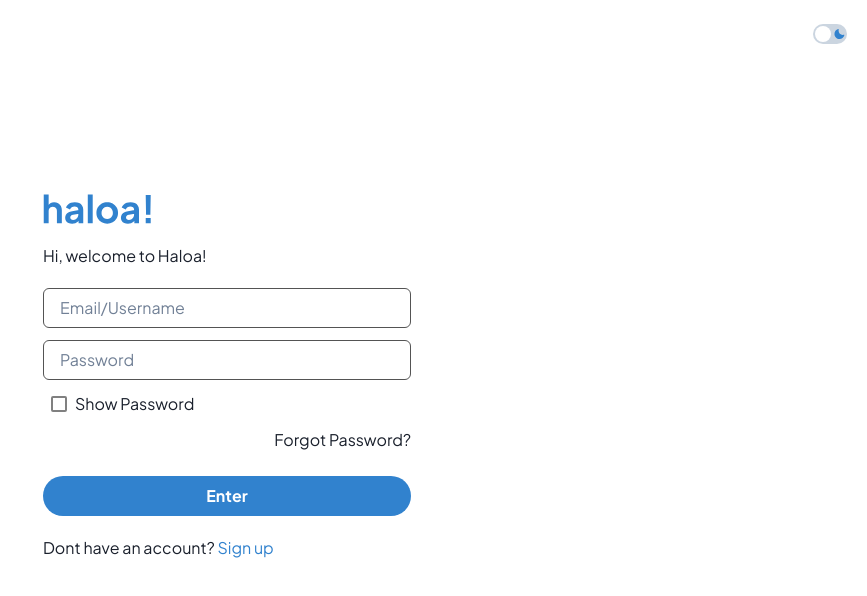
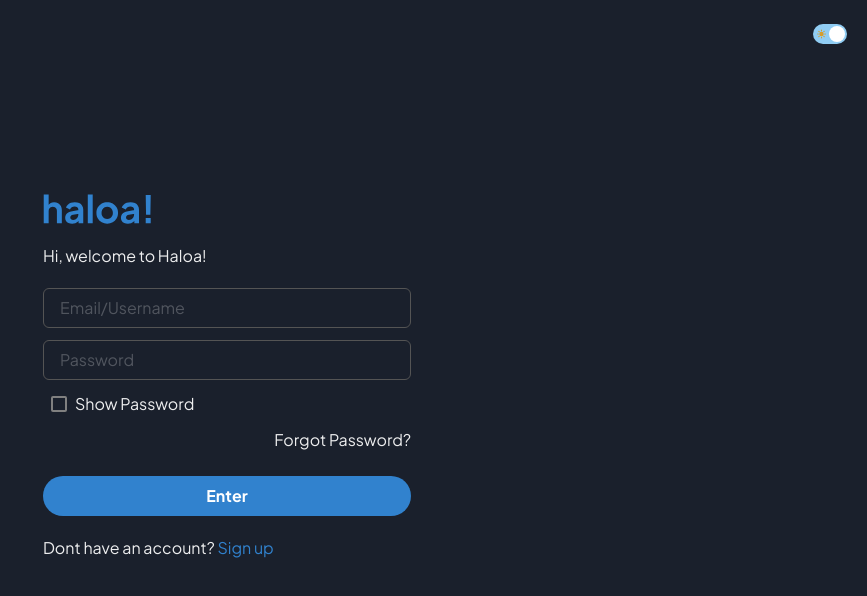
Before and after one commit to izulsyauki/haloa-app-frontend, a React (Vite) app: page /sign-in in a window 1280 px wide. Shown: the top 596 px of the page, without its empty margins (413-1280 px from the left). Built offline with nearby package versions, Linux system fonts and the light colour scheme; no server answers.

Commit message:
change initial color mode

```diff
--- a/src/app/theme.ts
+++ b/src/app/theme.ts
@@ -6,7 +6,7 @@ import "@fontsource/plus-jakarta-sans/700.css";
 
 const theme = {
   config: {
-    initialColorMode: 'light',
+    initialColorMode: 'dark',
     useSystemColorMode: true,
   },
   fonts: {
```
